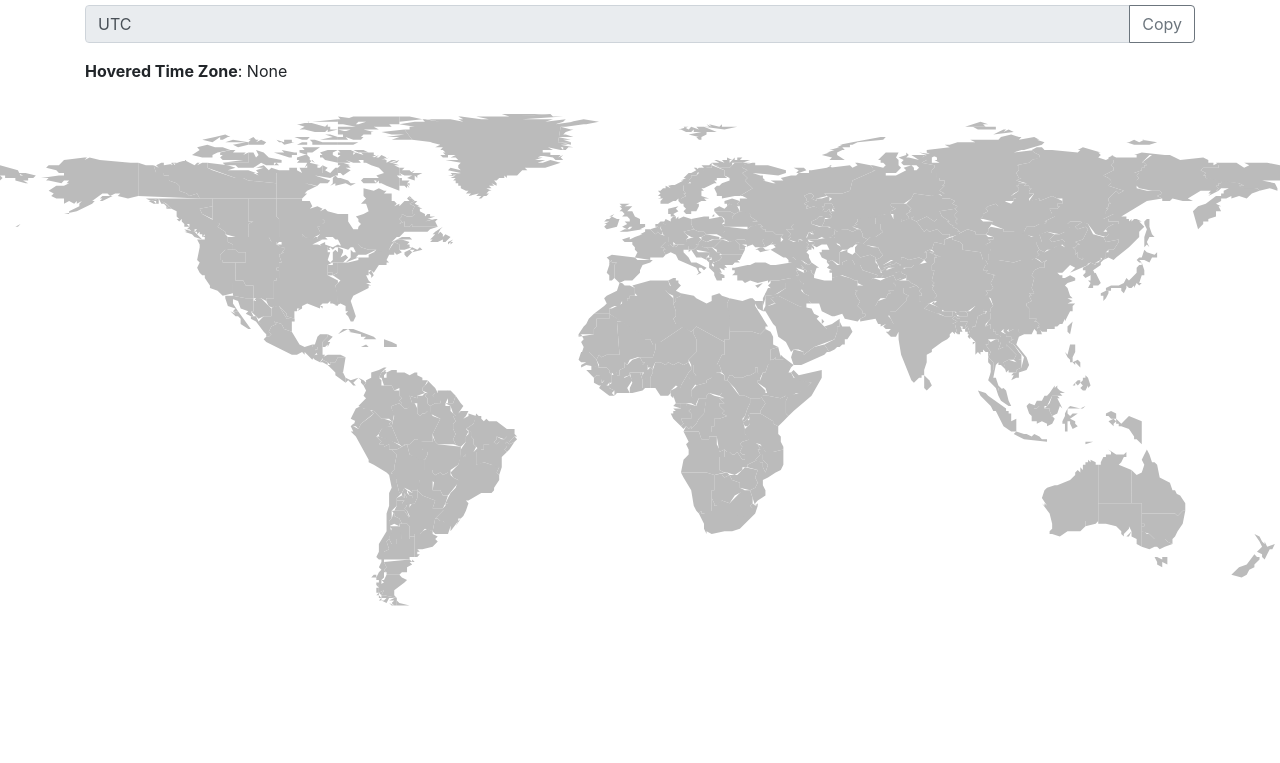
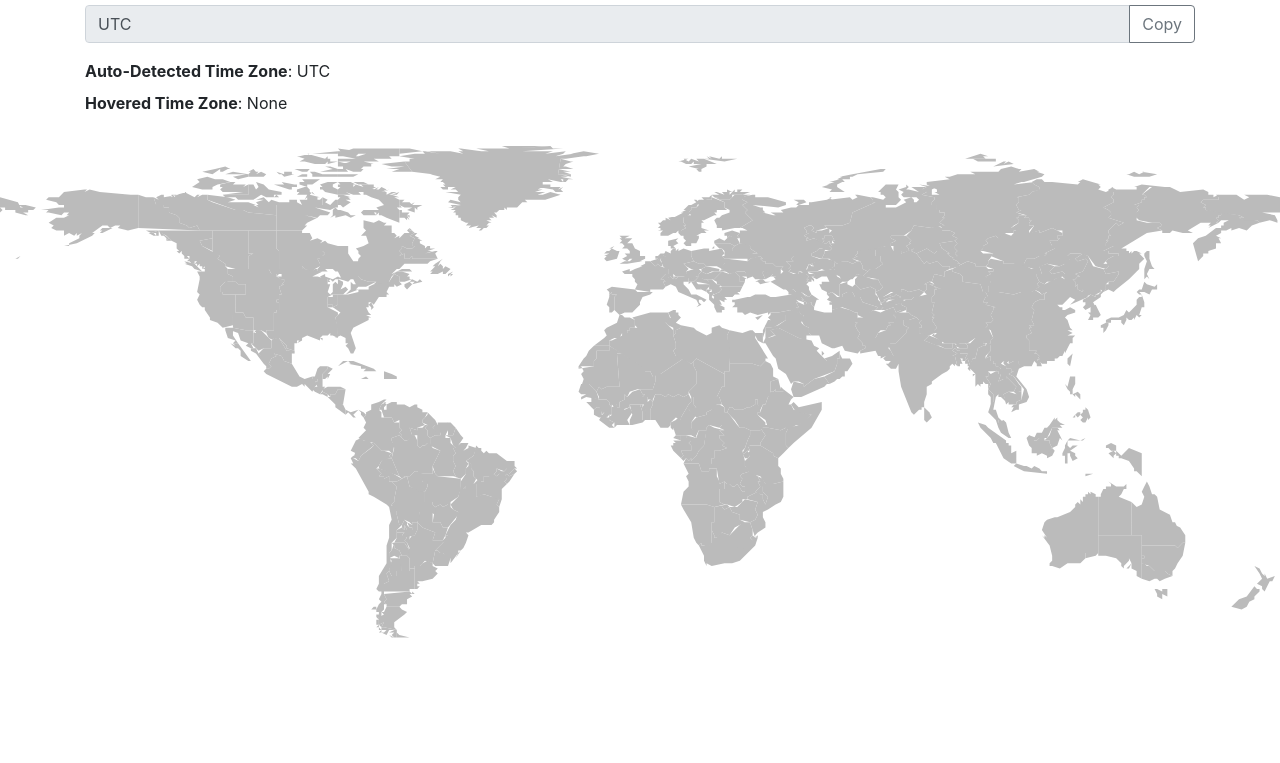
Before and after one commit to KevinNovak/Time-Zone-Picker, a plain HTML site: page index.html in a window 1280 px wide. Shown: the part 99-862 px from the top of the page. Before the commit the page ends 830 px from the top, so only its background shows below. Drawn offline with nearby package versions, Linux system fonts and the light colour scheme.

Commit message:
Show auto-detected time zone

```diff
--- a/index.html
+++ b/index.html
@@ -34,6 +34,11 @@
                             </button>
                         </div>
                     </div>
+                    <label for="auto-detected-time-zone"
+                        ><b>Auto-Detected Time Zone</b>:
+                        <span id="auto-detected-time-zone">Unknown</span></label
+                    >
+                    <br />
                     <label for="hovered-time-zone"
                         ><b>Hovered Time Zone</b>: <span id="hovered-time-zone">None</span></label
                     >
--- a/scripts/timezone-picker-custom.js
+++ b/scripts/timezone-picker-custom.js
@@ -1,12 +1,13 @@
-let zone = Intl.DateTimeFormat().resolvedOptions().timeZone;
-
 // Selectors
 let selectedTimeZone = document.getElementById('selected-time-zone');
+let autoDetectedTimeZone = document.getElementById('auto-detected-time-zone');
 let hoveredTimeZone = document.getElementById('hovered-time-zone');
 let selectedTimeZoneCopyBtn = document.getElementById('selected-time-zone-copy-btn');
 
-// Set default value to current zone
+// Auto-detect time zone
+let zone = Intl.DateTimeFormat().resolvedOptions().timeZone;
 if (zone) {
+    autoDetectedTimeZone.innerText = zone;
     selectedTimeZone.value = zone;
 }
 
```
